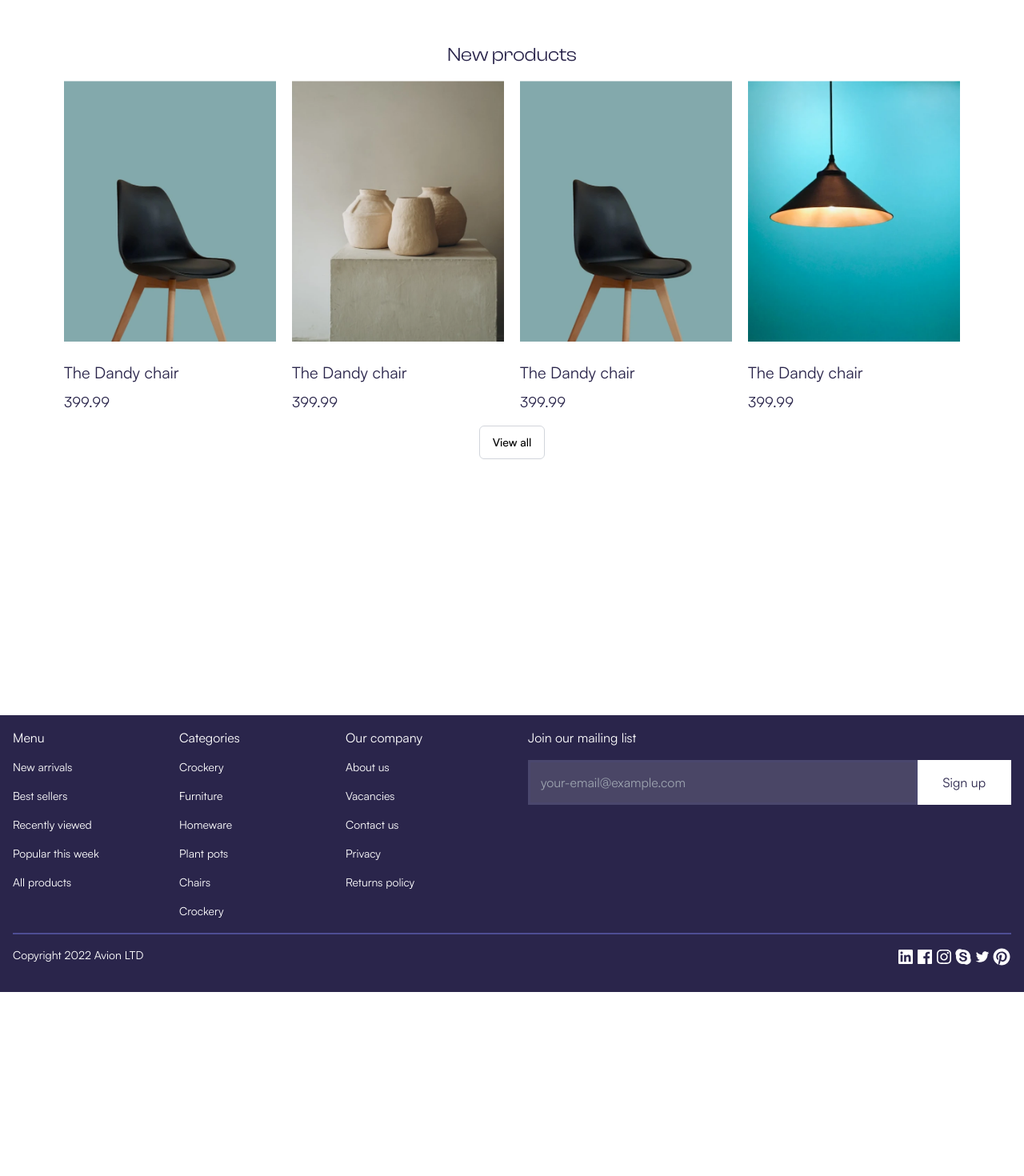
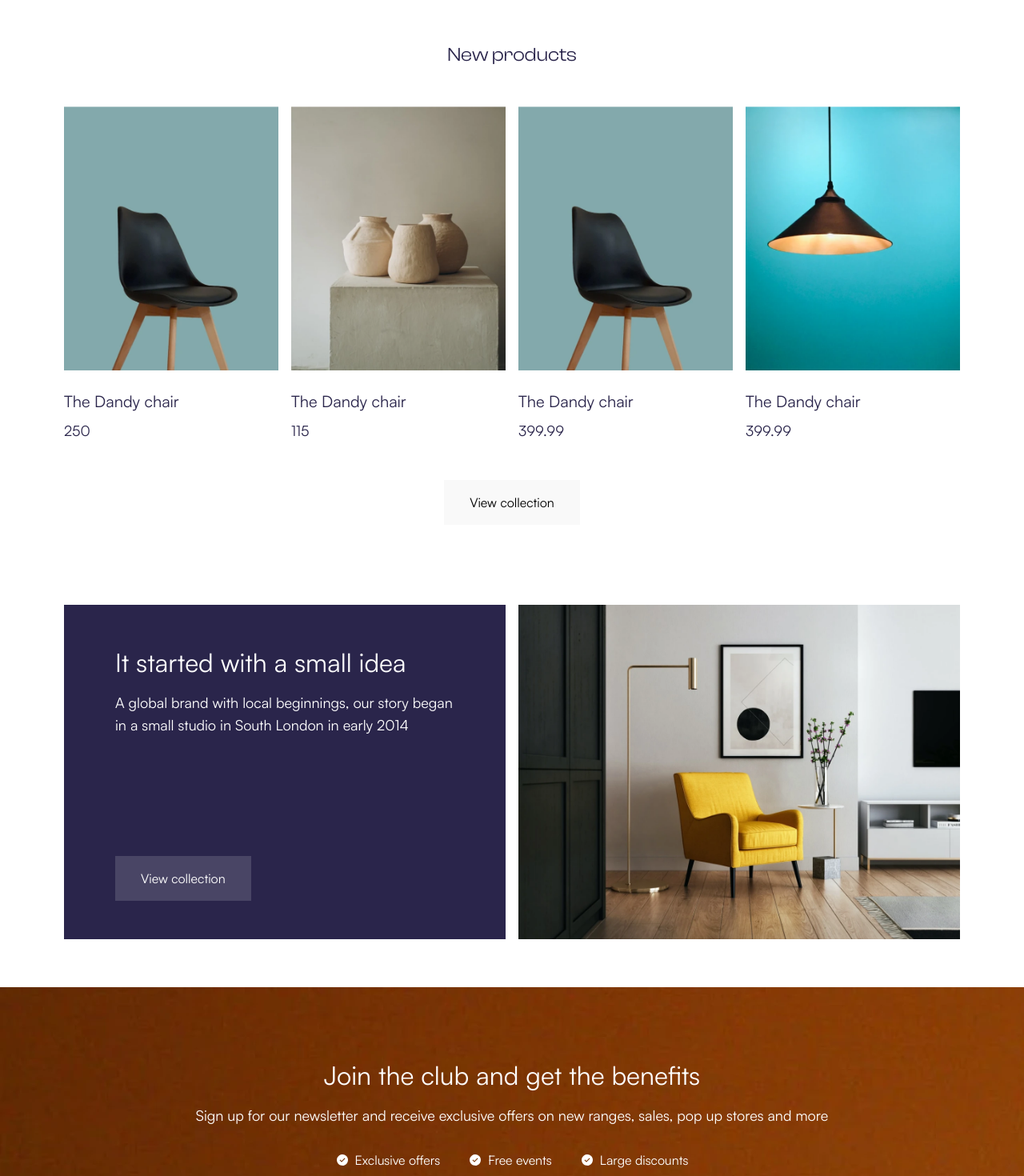
Before and after one commit to dt418/nextjs-ecommerce, a Next.js app: page / in a window 1280 px wide. Shown: the part 1380-2850 px from the top of the page at 80% size. Before the commit the page ends 2620 px from the top, so only its background shows below. Built offline with nearby package versions, Linux system fonts and the light colour scheme.

Commit message:
update: update Homepage

```diff
--- a/src/app/components/Button.tsx
+++ b/src/app/components/Button.tsx
@@ -2,14 +2,18 @@ import { cva, type VariantProps } from "class-variance-authority";
 import { cn } from "@/lib/utils";
 
 const buttonVariants = cva(
-  "inline-flex items-center justify-center rounded-md border px-4 py-2.5 text-sm font-medium focus:outline-none focus:ring-2 focus:ring-offset-2 disabled:cursor-not-allowed disabled:opacity-50",
+  [
+    "inline-flex items-center justify-center rounded-none px-8 py-4 text-body-medium transition-all focus:outline-none focus:ring-2 focus:ring-offset-2 disabled:cursor-not-allowed disabled:opacity-50",
+  ],
   {
     variants: {
       variant: {
         primary:
           "border-primary bg-primary text-white hover:bg-dark-primary focus:ring-primary",
         secondary:
-          "border-gray-300 bg-white hover:bg-gray-100 focus:ring-gray-300",
+          "border-border-gray bg-light-grey hover:bg-border-gray focus:border-primary focus:ring-primary",
+        opaque:
+          "border-none bg-light-grey/15 text-white hover:bg-light-grey/30 focus:ring-primary",
       },
     },
     defaultVariants: {
--- /dev/null
+++ b/src/app/components/ContactForm.tsx
@@ -0,0 +1,106 @@
+function ContactForm() {
+  return (
+    <section className="relative max-w-[1440px] bg-[#f9f9f9]">
+      <div className="flex max-w-[1440px] flex-col justify-center gap-6 overflow-hidden bg-[url('assets/images/contact-form/email_sign_up.webp')] p-6 md:py-[86px]">
+        <div className="flex flex-col items-center justify-start gap-[30px]">
+          <div className="relative flex flex-col items-center justify-start gap-3">
+            <p className="text-center text-[32px] text-white">
+              Join the club and get the benefits
+            </p>
+            <p className="text-center text-lg text-white">
+              Sign up for our newsletter and receive exclusive offers on new
+              ranges, sales, pop up stores and more
+            </p>
+          </div>
+          <div className="flex flex-col items-start justify-center gap-2 md:flex-row md:flex-wrap md:justify-start md:gap-9">
+            <div className="relative flex items-center justify-start gap-2">
+              <svg
+                width={16}
+                height={16}
+                viewBox="0 0 16 16"
+                fill="none"
+                xmlns="http://www.w3.org/2000/svg"
+                className="relative size-4"
+                preserveAspectRatio="xMidYMid meet"
+              >
+                <rect
+                  width={16}
+                  height={16}
+                  fill="white"
+                  style={{ mixBlendMode: "multiply" }}
+                />
+                <path
+                  d="M8 1C6.61553 1 5.26216 1.41054 4.11101 2.17971C2.95987 2.94888 2.06266 4.04213 1.53285 5.32122C1.00303 6.6003 0.86441 8.00777 1.13451 9.36563C1.4046 10.7235 2.07129 11.9708 3.05026 12.9497C4.02922 13.9287 5.2765 14.5954 6.63437 14.8655C7.99224 15.1356 9.3997 14.997 10.6788 14.4672C11.9579 13.9373 13.0511 13.0401 13.8203 11.889C14.5895 10.7378 15 9.38447 15 8C15 6.14348 14.2625 4.36301 12.9497 3.05025C11.637 1.7375 9.85652 1 8 1ZM7 10.7954L4.5 8.2954L5.2953 7.5L7 9.2046L10.705 5.5L11.5029 6.29295L7 10.7954Z"
+                  fill="white"
+                />
+              </svg>
+              <p className="text-center text-base text-white">
+                Exclusive offers
+              </p>
+            </div>
+            <div className="relative flex items-center justify-start gap-2">
+              <svg
+                width={16}
+                height={16}
+                viewBox="0 0 16 16"
+                fill="none"
+                xmlns="http://www.w3.org/2000/svg"
+                className="relative size-4 shrink-0 grow-0"
+                preserveAspectRatio="xMidYMid meet"
+              >
+                <rect
+                  width={16}
+                  height={16}
+                  fill="white"
+                  style={{ mixBlendMode: "multiply" }}
+                />
+                <path
+                  d="M8 1C6.61553 1 5.26216 1.41054 4.11101 2.17971C2.95987 2.94888 2.06266 4.04213 1.53285 5.32122C1.00303 6.6003 0.86441 8.00777 1.13451 9.36563C1.4046 10.7235 2.07129 11.9708 3.05026 12.9497C4.02922 13.9287 5.2765 14.5954 6.63437 14.8655C7.99224 15.1356 9.3997 14.997 10.6788 14.4672C11.9579 13.9373 13.0511 13.0401 13.8203 11.889C14.5895 10.7378 15 9.38447 15 8C15 6.14348 14.2625 4.36301 12.9497 3.05025C11.637 1.7375 9.85652 1 8 1ZM7 10.7954L4.5 8.2954L5.2953 7.5L7 9.2046L10.705 5.5L11.5029 6.29295L7 10.7954Z"
+                  fill="white"
+                />
+              </svg>
+              <p className="text-center text-base text-white">Free events</p>
+            </div>
+            <div className="relative flex items-center justify-start gap-2">
+              <svg
+                width={16}
+                height={16}
+                viewBox="0 0 16 16"
+                fill="none"
+                xmlns="http://www.w3.org/2000/svg"
+                className="relative size-4 shrink-0 grow-0"
+                preserveAspectRatio="xMidYMid meet"
+              >
+                <rect
+                  width={16}
+                  height={16}
+                  fill="white"
+                  style={{ mixBlendMode: "multiply" }}
+                />
+                <path
+                  d="M8 1C6.61553 1 5.26216 1.41054 4.11101 2.17971C2.95987 2.94888 2.06266 4.04213 1.53285 5.32122C1.00303 6.6003 0.86441 8.00777 1.13451 9.36563C1.4046 10.7235 2.07129 11.9708 3.05026 12.9497C4.02922 13.9287 5.2765 14.5954 6.63437 14.8655C7.99224 15.1356 9.3997 14.997 10.6788 14.4672C11.9579 13.9373 13.0511 13.0401 13.8203 11.889C14.5895 10.7378 15 9.38447 15 8C15 6.14348 14.2625 4.36301 12.9497 3.05025C11.637 1.7375 9.85652 1 8 1ZM7 10.7954L4.5 8.2954L5.2953 7.5L7 9.2046L10.705 5.5L11.5029 6.29295L7 10.7954Z"
+                  fill="white"
+                />
+              </svg>
+              <p className="text-center text-base text-white">
+                Large discounts
+              </p>
+            </div>
+          </div>
+        </div>
+        <div className="flex w-full max-w-[484px] items-start justify-start self-center ">
+          <input
+            type="email"
+            placeholder="your-email@example.com"
+            className="inline-block w-full bg-light-grey p-4 text-left text-base text-dark-primary ring ring-inset ring-primary/15 placeholder:text-dark-primary/20"
+          />
+          <button className="inline-flex shrink-0 grow-0 cursor-pointer bg-dark-primary px-8 py-4 text-left text-base text-white ring-2 ring-inset ring-primary/15 hover:bg-[#1E193E] focus:border-primary">
+            Sign up
+          </button>
+        </div>
+      </div>
+    </section>
+  );
+}
+
+export default ContactForm;
--- /dev/null
+++ b/src/app/components/FeatureSecond.tsx
@@ -0,0 +1,35 @@
+import Image from "next/image";
+import React from "react";
+import { Button } from "./Button";
+
+function FeatureSecond() {
+  return (
+    <section className="relative grid w-full max-w-[1440px] auto-rows-fr grid-cols-1 gap-4 bg-white p-6 md:grid-cols-2 md:px-20 md:py-[60px]">
+      <div className="flex h-full flex-col justify-between gap-14 bg-[#2a254b] px-16 py-12">
+        <div className="flex flex-col items-start justify-start gap-3">
+          <p className="text-left text-[32px] text-white">
+            It started with a small idea
+          </p>
+          <p className="w-full text-left text-lg text-white">
+            A global brand with local beginnings, our story began in a small
+            studio in South London in early 2014
+          </p>
+        </div>
+        <div className="mt-auto">
+          <Button variant="opaque">View collection</Button>
+        </div>
+      </div>
+      <div className="h-full">
+        <Image
+          src={"/assets/images/features/image_block.webp"}
+          width={634}
+          height={478}
+          className="size-full object-cover"
+          alt={"Feature block"}
+        />
+      </div>
+    </section>
+  );
+}
+
+export default FeatureSecond;
--- a/src/app/components/ProductCard.tsx
+++ b/src/app/components/ProductCard.tsx
@@ -28,14 +28,14 @@ export default function ProductCard({
   price,
 }: ProductCardProps): JSX.Element {
   return (
-    <article className="relative flex flex-col items-start justify-start gap-6">
+    <article className="relative flex flex-col items-start justify-start gap-6 transition-all duration-300 hover:scale-[102%]">
       {/* Display the product image */}
       <Image
         alt={alt}
         src={imageSrc}
-        width={300}
-        height={300}
-        className="object-cover"
+        width={610}
+        height={750}
+        className="aspect-[610/750] h-auto w-full object-cover"
       />
       <div className="flex flex-col items-start justify-start gap-2">
         {/* Display the product title */}
--- a/src/app/components/ProductList.tsx
+++ b/src/app/components/ProductList.tsx
@@ -4,17 +4,17 @@ import { Button } from "./Button";
 
 function ProductList() {
   return (
-    <section className="relative flex w-full max-w-[1440px] flex-col gap-4 overflow-hidden px-6 md:px-20 md:pb-80 md:pt-7">
+    <section className="relative flex w-full max-w-[1440px] flex-col gap-4 overflow-hidden px-6 md:gap-12 md:px-20 md:pb-10 md:pt-7">
       <h3 className="block text-center font-clash-display text-2xl text-[#2a254b]">
         New products
       </h3>
-      <ul className="grid grid-cols-1 gap-5 sm:grid-cols-2 lg:grid-cols-3 xl:grid-cols-4">
+      <ul className="grid grid-cols-1 gap-4 sm:grid-cols-2 lg:grid-cols-3 xl:grid-cols-4">
         <li>
           <ProductCard
             imageSrc="/assets/images/products/product_card_1.webp"
             alt="Product card 1 image"
             title="The Dandy chair"
-            price={399.99}
+            price={250}
           />
         </li>
         <li>
@@ -22,7 +22,7 @@ function ProductList() {
             imageSrc="/assets/images/products/product_card_2.webp"
             alt="Product card 1 image"
             title="The Dandy chair"
-            price={399.99}
+            price={115}
           />
         </li>
         <li>
@@ -43,7 +43,7 @@ function ProductList() {
         </li>
       </ul>
       <div className="block text-center">
-        <Button variant={"secondary"}>View all</Button>
+        <Button variant={"secondary"}>View collection</Button>
       </div>
     </section>
   );
--- a/src/app/page.tsx
+++ b/src/app/page.tsx
@@ -1,6 +1,8 @@
 import HeroBlock from "./components/HeroBlock";
 import Features from "./components/Features";
 import ProductList from "./components/ProductList";
+import FeatureSecond from "./components/FeatureSecond";
+import ContactForm from "./components/ContactForm";
 
 export default async function Home() {
   return (
@@ -8,6 +10,8 @@ export default async function Home() {
       <HeroBlock />
       <Features />
       <ProductList />
+      <FeatureSecond />
+      <ContactForm />
     </main>
   );
 }
--- a/tailwind.config.ts
+++ b/tailwind.config.ts
@@ -35,6 +35,9 @@ const config = {
         "body-medium": ["16px", { lineHeight: "1.5" }],
         "body-large": ["18px", { lineHeight: "1.5" }],
       },
+      backgroundImage: {
+        "email-signup": "url('/assets/images/email-signup.webp')",
+      },
     },
   },
   plugins: [],
```
Also changed, not shown: public/assets/images/features/image_block.webp (added), src/app/assets/images/contact-form/email_sign_up.webp (added).
